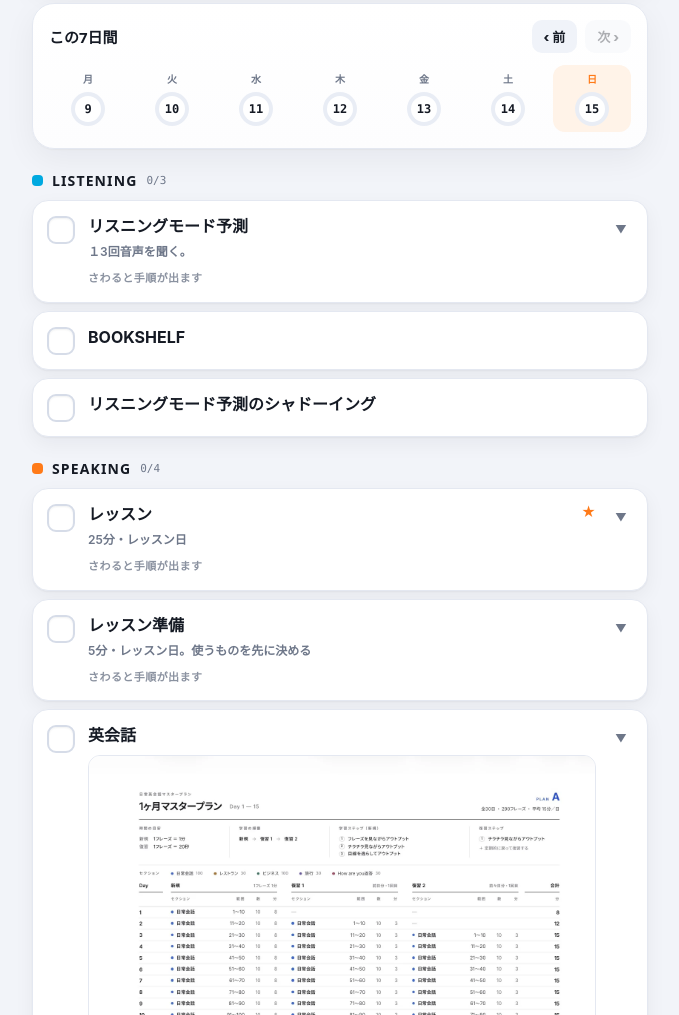
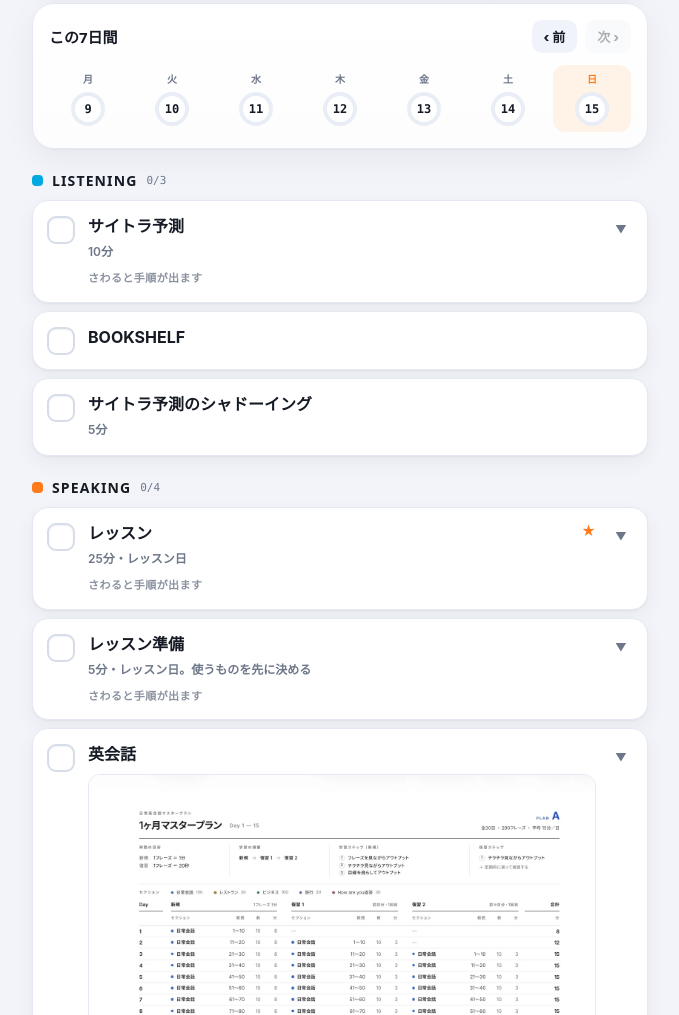
Before and after one commit to Cee-stars/Daily-repsssss, a plain HTML site: page index.html in a window 1280 px wide. Shown: the part 729-1744 px from the top of the page, without its empty margins (300-979 px from the left). Drawn offline with Linux system fonts and the light colour scheme.

Commit message:
サイトラ予測に改名し、2つに目安の分を入れる
リスニングモード予測 → サイトラ予測
リスニングモード予測のシャドーイング → サイトラ予測のシャドーイング
id は据え置いたのでチェックの記録は続く。MARK の登録と、NGSL の控えに
あった参照も新しい名前に直した。

分は私の見積もりで入れた。もらった4行は1字も変えず、1行目として足した
だけ。

  サイトラ予測 10分
    3回聞くのに3〜5分、予測しながら発声するのに3〜4分、答え合わせに
    2分、Anki に入れるのに2分で、10〜13分。他に8枠あるので10分に寄せた。
  サイトラ予測のシャドーイング 5分
    同じ素材を、意味を取った後にやる想定。1本に10分以上かけても戻りが
    小さいので5分。

MINUTES もそろえた。undsh は15分のままだったのを10分にし、lmshadow の
5分を足した。控えに書いた分と、残り時間の合計がずれていた状態を直した。

どちらも合わない数字なら、使ってみて変えればよい。

TASKS_REV 43 → 44、sw.js の CACHE を v64 → v65。

Co-Authored-By: Claude Opus 5 <noreply@anthropic.com>
Claude-Session: https://claude.ai/code/session_011SnoMJqoAJ7dJWP9Ei5HU2

```diff
--- a/index.html
+++ b/index.html
@@ -973,20 +973,20 @@ const DEFAULT_TASKS = [
   {id:"extread", cat:"reading", name:"音声付き多読", core:true, dayType:"off",
    note:"20分・レッスンなし日。音声で1周、音だけで1周\n\n■ やり方\n① 音声を聞きながら読む\n② 同じ章を、音声だけで聞く\n\n■ コツ\n週1冊。3か月で15冊以上を目安にする\n②で分からない所が残っても戻らない。次の章へ進む\n同じシリーズを続ける。本を替えると、出会った語にもう一度会えない\n\n■ 効果\n文字で意味を取った章を音だけで追うので、読める語が聞ける語に変わる\n①では速さを自分で決められない。音声側に合わせる形になる\n\n■ 素材\n音声付きの本。シリーズは自分で決める"},
 
-  {id:"undsh", cat:"listening", name:"リスニングモード予測", core:false, dayType:"both",
-   note:"１3回音声を聞く。\n２ 文法予測をしながら発声する。\n３ わからなかったら、答えを見る。\n４ わからなかった単語や文法などはAnkiへ"},
+  {id:"undsh", cat:"listening", name:"サイトラ予測", core:false, dayType:"both",
+   note:"10分\n\n１3回音声を聞く。\n２ 文法予測をしながら発声する。\n３ わからなかったら、答えを見る。\n４ わからなかった単語や文法などはAnkiへ"},
 
   {id:"ybook", cat:"listening", name:"BOOKSHELF", core:false, dayType:"both",
    note:""},
 
-  {id:"lmshadow", cat:"listening", name:"リスニングモード予測のシャドーイング", core:false, dayType:"both",
-   note:""},
+  {id:"lmshadow", cat:"listening", name:"サイトラ予測のシャドーイング", core:false, dayType:"both",
+   note:"5分"},
 
   {id:"keepgo", cat:"vocab", name:"KeepGoing", core:false, dayType:"both",
    note:""},
 
   {id:"ngsl", cat:"vocab", name:"NGSL", core:false, dayType:"both",
-   note:"10分・毎日。頻出語を順番どおりに\n\n■ やり方\n① 新規の語を回す。表は英単語＋音声、裏は日本語\n② 話し言葉版の NGSL-S（約720語）に ngsl-s タグを付けて、そこから先に回す\n③ 10分たったら、終わっていなくても止める。残りは明日\n④ 復習が多い日は、新規を0にして復習だけ回す\n\n■ コツ\n表には必ず音声を付ける。読める語と、音で分かる語は別物\nHard はほぼ使わない。迷ったら Good\n\n■ 効果\n話し言葉で使われる語から順に埋まる\n音から意味が出る語が増えるので、{{リスニングモード予測}}で止まる回数が減る\n\n■ 素材\nNGSL（newgeneralservicelist.com）。順番は自分で決めずリストの通りに\n次に足す語はすでに決めてある分を使う"},
+   note:"10分・毎日。頻出語を順番どおりに\n\n■ やり方\n① 新規の語を回す。表は英単語＋音声、裏は日本語\n② 話し言葉版の NGSL-S（約720語）に ngsl-s タグを付けて、そこから先に回す\n③ 10分たったら、終わっていなくても止める。残りは明日\n④ 復習が多い日は、新規を0にして復習だけ回す\n\n■ コツ\n表には必ず音声を付ける。読める語と、音で分かる語は別物\nHard はほぼ使わない。迷ったら Good\n\n■ 効果\n話し言葉で使われる語から順に埋まる\n音から意味が出る語が増えるので、{{サイトラ予測}}で止まる回数が減る\n\n■ 素材\nNGSL（newgeneralservicelist.com）。順番は自分で決めずリストの通りに\n次に足す語はすでに決めてある分を使う"},
 
   {id:"tobook", cat:"reading", name:"知らない単語は洋書へ", core:false, dayType:"off",
    note:"レッスンなし日。17時に洋書を作る\n\n① 知らない単語などに出会ったら、メモしていく\n② 17時には洋書を作る"},
@@ -1014,7 +1014,7 @@ const DEFAULT_TASKS = [
    上の一覧を直したときは、この数字を1つ増やすこと。
    （時刻で比べていたが、端末で★を付け直すなどすると、その時刻が
      判定の時刻を追い越して入れ替えが届かなくなるのでやめた） */
-const TASKS_REV = 43;
+const TASKS_REV = 44;
 
 const KEY = "dailyreps.v2";
 const REMOTE = "data/state.json";   // Artifact 版の保存先
@@ -1695,7 +1695,7 @@ function toggle(id, src){
 /* ---- その日の様子を見て出す一言 ----
    外の AI は呼ばない。通信もアカウントも要らないので、圏外でも必ず出る。
    見ているのは：やった数、何を残しているか、時刻、過ぎた日か、連続日数。 */
-const MINUTES = {extread:20, undsh:15, ngsl:10, prep5:5, lesson25:25, toanki:5};
+const MINUTES = {extread:20, undsh:10, lmshadow:5, ngsl:10, prep5:5, lesson25:25, toanki:5};
 /* 残りの重さ順。先に手を付けてほしいものを上に置く */
 const ORDER = ["lesson25","prep5","eikaiwa","hissu","toanki","ngsl","tobook","undsh","lmshadow","ybook","extread"];
 
@@ -2551,7 +2551,7 @@ function renderMonPick(){
    【】や == は日本語の文章に普通に出るので、誤爆しない {{ }} を記法にした。 */
 const MARK = {
   "レッスン":"speaking", "レッスン準備":"speaking",
-  "リスニングモード予測":"listening",
+  "サイトラ予測":"listening",
   "音声付き多読":"reading",
   "NGSL":"vocab"
 };
--- a/sw.js
+++ b/sw.js
@@ -1,5 +1,5 @@
 // DAILY REPS — オフライン用のキャッシュ
-const CACHE = "dailyreps-v64";
+const CACHE = "dailyreps-v65";
 const FILES = ["./", "./index.html", "./manifest.webmanifest",
                "./icon-180.png", "./icon-192.png", "./icon.png",
                "./nushi.webp", "./nushi.png", "./plan-a.webp", "./boom.webp", "./fire.webp", "./flame.webp"];
```
